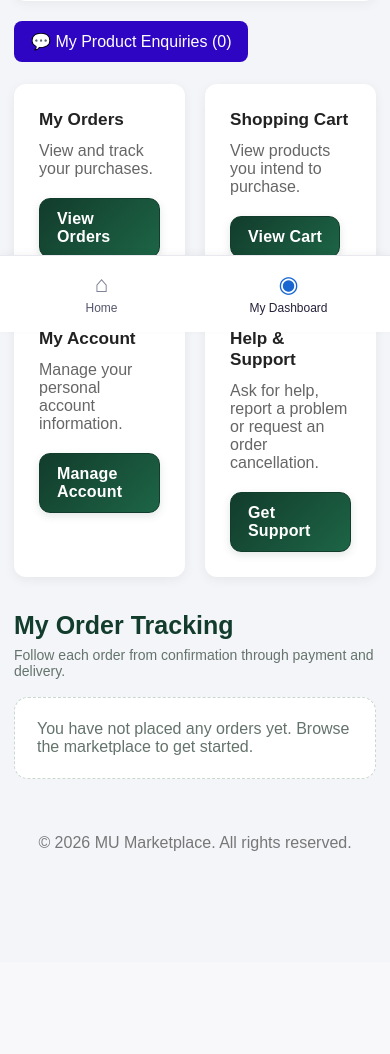
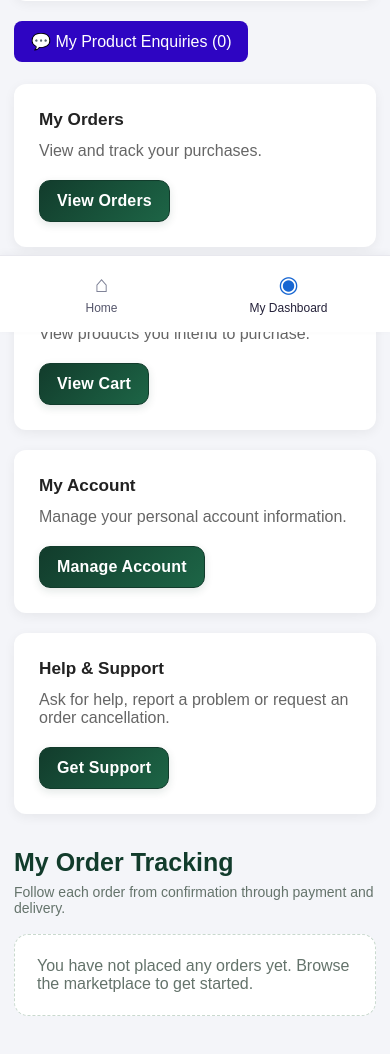
Before and after one commit to Emmanuelmafo/mu_marketplace, a Flask app: template templates/buyer_dashboard.html in a window 390 px wide. Shown: the part 512-1566 px from the top of the page. Before the commit the page ends 1363 px from the top, so only its background shows below. Run offline with Flask 3, Linux system fonts and the light colour scheme; the template is opened without the code that fills it, so the values that code supplies are empty; some libraries are stand-ins or nearby versions.

Commit message:
Preserve dashboard item order on mobile

```diff
--- a/templates/buyer_dashboard.html
+++ b/templates/buyer_dashboard.html
@@ -518,3 +518,50 @@ document.addEventListener('DOMContentLoaded', function () {
 <script src="{{ url_for('static', filename='js/pull-to-refresh.js') }}" defer></script>
 </body>
 </html>
+
+
+<!-- Keep dashboard content in the same sequence on desktop and mobile -->
+<style id="mu-dashboard-sequence">
+@media (max-width: 900px) {
+  .stats-grid,
+  .dashboard-grid,
+  .finance-grid,
+  .admin-section-nav,
+  .tracking-steps,
+  .tracking-status-grid {
+    direction: ltr !important;
+    grid-auto-flow: row !important;
+  }
+
+  .stats-grid > *,
+  .dashboard-grid > *,
+  .finance-grid > *,
+  .admin-section-nav > *,
+  .tracking-steps > *,
+  .tracking-status-grid > * {
+    order: 0 !important;
+    direction: ltr !important;
+  }
+
+  .stats-grid,
+  .dashboard-grid,
+  .finance-grid,
+  .admin-section-nav,
+  .tracking-status-grid {
+    align-items: stretch;
+  }
+
+  /* When cards stack, retain their original HTML order. */
+  .stats-grid,
+  .dashboard-grid,
+  .finance-grid {
+    grid-template-columns: minmax(0, 1fr) !important;
+  }
+
+  .dashboard-grid,
+  .finance-grid,
+  .stats-grid {
+    flex-direction: column !important;
+  }
+}
+</style>
```
